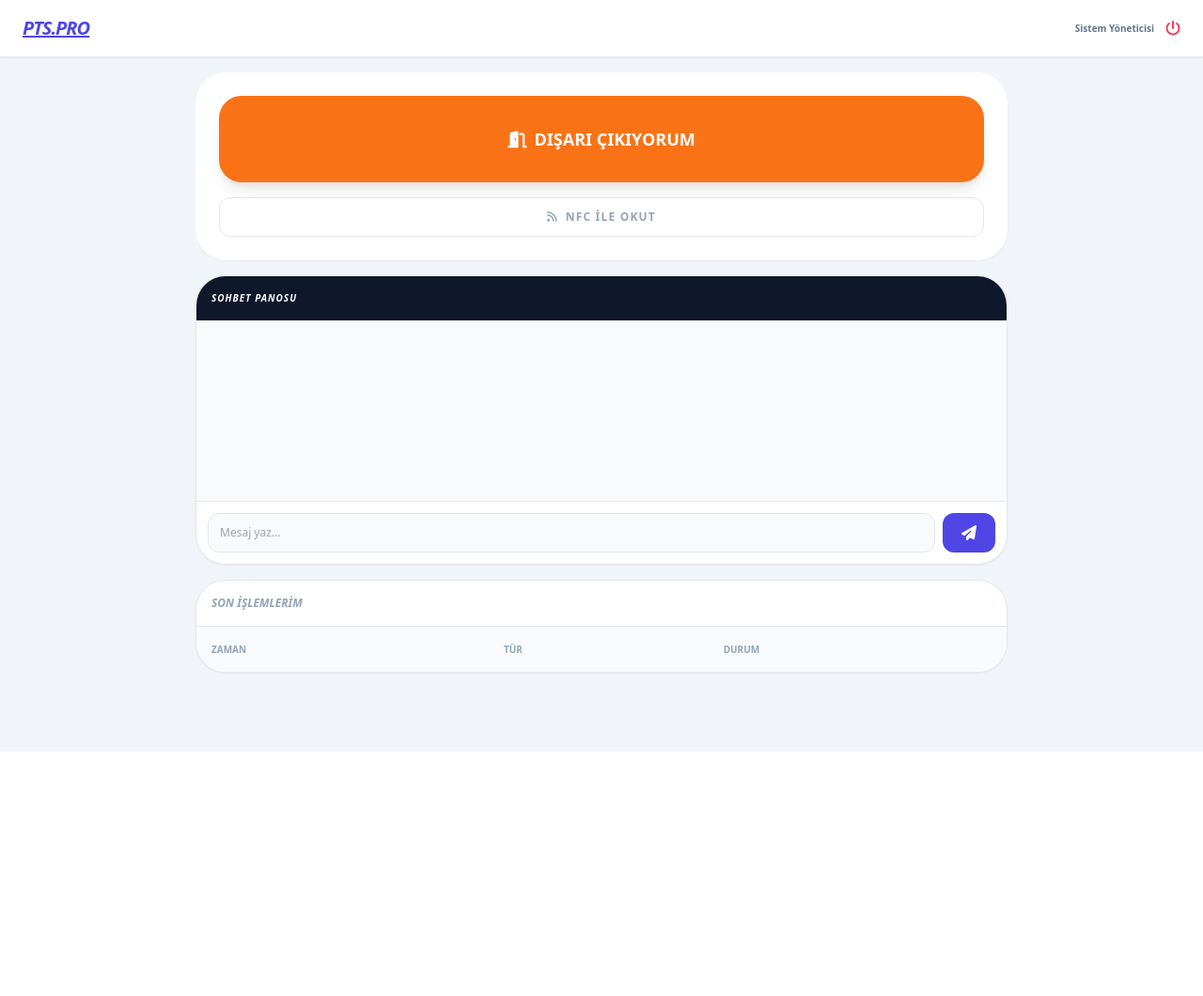
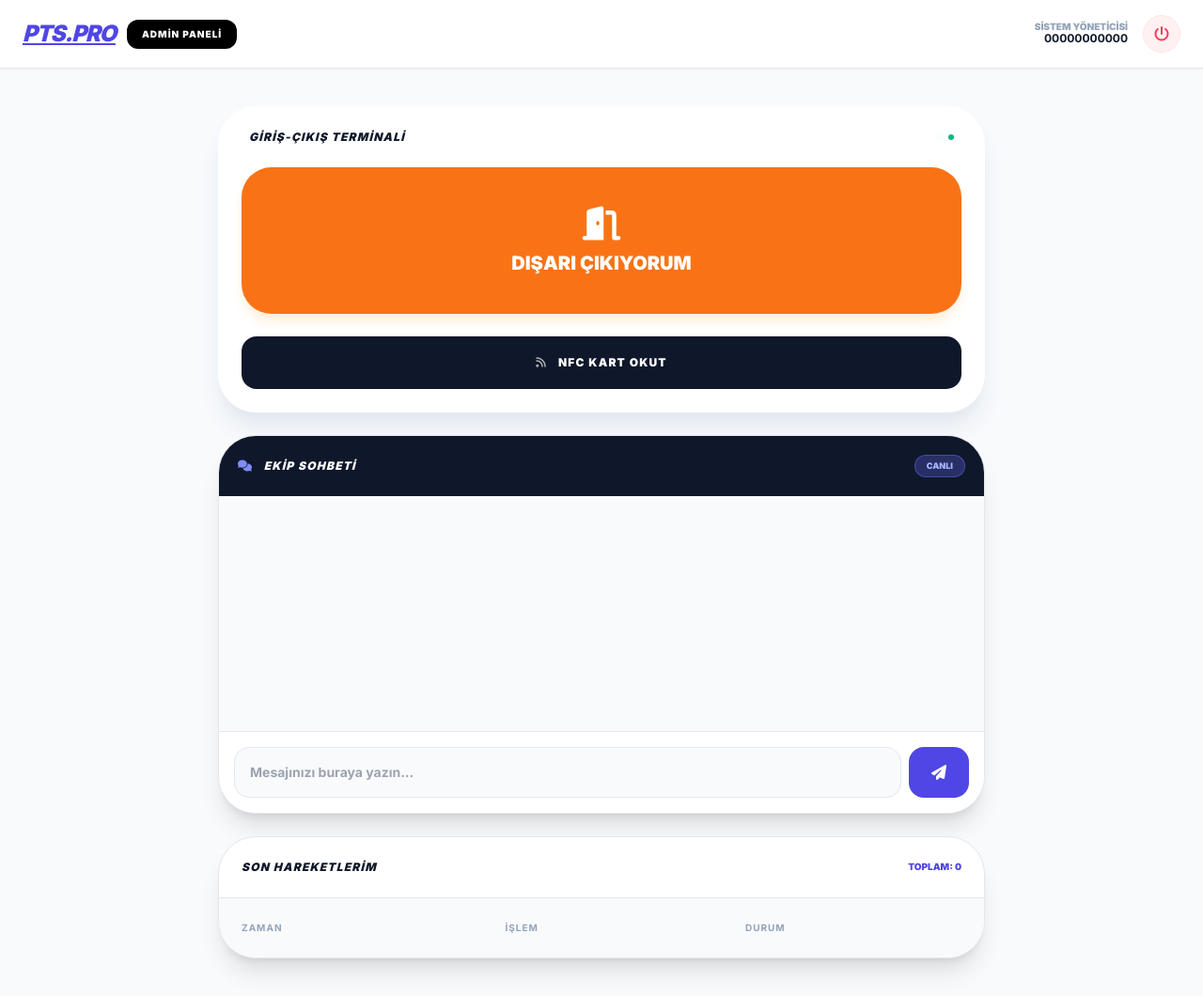
Before and after one commit to sametyalcin231/PTS_Sistemi, a Flask app: page / in a window 1280 px wide. Shown: the whole page at 94% size. Before the commit the page ends 800 px from the top, so only its background shows below. Run offline with Flask 3, Linux system fonts and the light colour scheme; a user stored in the database is signed in; lists and menus that the app fills with data are empty; some libraries are stand-ins or nearby versions.

Commit message:
Update index.html

```diff
--- a/templates/index.html
+++ b/templates/index.html
@@ -2,110 +2,202 @@
 <html lang="tr">
 <head>
     <meta charset="UTF-8">
-    <meta name="viewport" content="width=device-width, initial-scale=1.0, maximum-scale=1.0">
+    <meta name="viewport" content="width=device-width, initial-scale=1.0, maximum-scale=1.0, user-scalable=no">
+    <title>PTS PRO | Personel Takip Sistemi</title>
     <script src="https://cdn.tailwindcss.com"></script>
     <link rel="stylesheet" href="https://cdnjs.cloudflare.com/ajax/libs/font-awesome/6.4.0/css/all.min.css">
+    <style>
+        @import url('https://fonts.googleapis.com/css2?family=Inter:wght@400;700;900&display=swap');
+        body { font-family: 'Inter', sans-serif; -webkit-tap-highlight-color: transparent; }
+        .glass { background: rgba(255, 255, 255, 0.95); backdrop-filter: blur(10px); }
+        .chat-scroll { height: 250px; overflow-y: auto; scroll-behavior: smooth; }
+    </style>
 </head>
-<body class="bg-slate-100 min-h-screen">
+<body class="bg-slate-50 min-h-screen">
+
     {% if login_page %}
-    <div class="min-h-screen flex flex-col items-center justify-center bg-indigo-900 p-6">
-        <div class="bg-white p-8 rounded-[2rem] w-full max-w-md shadow-2xl">
-            <h1 class="text-3xl font-black text-center mb-6 text-indigo-600 tracking-tighter italic">PTS PRO</h1>
+    <div class="min-h-screen flex items-center justify-center bg-indigo-950 px-6">
+        <div class="bg-white p-8 rounded-[2.5rem] w-full max-w-sm shadow-2xl relative overflow-hidden">
+            <div class="text-center mb-6">
+                <h1 class="text-4xl font-black text-indigo-600 tracking-tighter italic">PTS PRO</h1>
+                <p class="text-slate-400 text-[10px] font-black uppercase tracking-widest mt-1">Personel Yönetim Portalı</p>
+            </div>
 
             {% with msgs = get_flashed_messages(with_categories=true) %}
-                {% if msgs %}{% for c, m in msgs %}<div class="p-4 mb-4 rounded-xl text-xs font-bold {% if c == 'success' %}bg-green-100 text-green-700{% else %}bg-red-100 text-red-700{% endif %}">{{ m }}</div>{% endfor %}{% endif %}
+                {% if msgs %}{% for c, m in msgs %}
+                <div class="p-4 mb-4 rounded-2xl text-xs font-bold {% if c == 'success' %}bg-emerald-100 text-emerald-700{% else %}bg-rose-100 text-rose-700{% endif %}">
+                    <i class="fa-solid fa-circle-info mr-1"></i> {{ m }}
+                </div>
+                {% endfor %}{% endif %}
             {% endwith %}
 
-            <form action="{% if auth_mode == 'login' %}/login{% else %}/register{% endif %}" method="POST" class="space-y-4">
+            <form action="{% if auth_mode == 'login' %}/login{% else %}/register{% endif %}" method="POST" class="space-y-3">
                 {% if auth_mode == 'register' %}
-                <input type="text" name="full_name" placeholder="Ad Soyad" required class="w-full p-4 border rounded-2xl bg-slate-50 outline-none focus:ring-2 focus:ring-indigo-500">
-                <input type="text" name="tc_no" placeholder="TC No" maxlength="11" required class="w-full p-4 border rounded-2xl bg-slate-50 outline-none focus:ring-2 focus:ring-indigo-500">
-                <input type="text" name="recovery_key" placeholder="Kurtarma Anahtarı (Şifre Sıfırlama İçin)" required class="w-full p-4 border rounded-2xl bg-slate-50 outline-none focus:ring-2 focus:ring-indigo-500">
+                <input type="text" name="full_name" placeholder="Ad Soyad" required class="w-full p-4 border rounded-2xl bg-slate-50 font-bold text-sm outline-none focus:ring-2 focus:ring-indigo-500">
+                <input type="text" name="tc_no" placeholder="TC Kimlik No" maxlength="11" required class="w-full p-4 border rounded-2xl bg-slate-50 font-bold text-sm outline-none focus:ring-2 focus:ring-indigo-500">
+                <input type="email" name="email" placeholder="E-Posta Adresi" required class="w-full p-4 border rounded-2xl bg-slate-50 font-bold text-sm outline-none focus:ring-2 focus:ring-indigo-500">
                 {% endif %}
-                <input type="text" name="username" placeholder="Kullanıcı" required class="w-full p-4 border rounded-2xl bg-slate-50 outline-none focus:ring-2 focus:ring-indigo-500">
-                <input type="password" name="password" placeholder="Şifre" required class="w-full p-4 border rounded-2xl bg-slate-50 outline-none focus:ring-2 focus:ring-indigo-500">
-                <button class="w-full bg-indigo-600 text-white py-5 rounded-2xl font-black uppercase">{% if auth_mode == 'login' %}GİRİŞ YAP{% else %}KAYDOL{% endif %}</button>
+                <input type="text" name="username" placeholder="Kullanıcı Adı" required class="w-full p-4 border rounded-2xl bg-slate-50 font-bold text-sm outline-none focus:ring-2 focus:ring-indigo-500">
+                <input type="password" name="password" placeholder="Şifre" required class="w-full p-4 border rounded-2xl bg-slate-50 font-bold text-sm outline-none focus:ring-2 focus:ring-indigo-500">
+
+                <button class="w-full bg-indigo-600 text-white py-5 rounded-2xl font-black uppercase shadow-xl shadow-indigo-200 active:scale-95 transition-all">
+                    {% if auth_mode == 'login' %}SİSTEME GİRİŞ{% else %}KAYDI TAMAMLA{% endif %}
+                </button>
             </form>
 
-            <div class="mt-4 flex justify-between text-[10px] font-bold text-indigo-500">
-                <a href="{% if auth_mode == 'login' %}/register{% else %}/login{% endif %}">{% if auth_mode == 'login' %}Yeni Kayıt{% else %}Geri Dön{% endif %}</a>
-                <button onclick="document.getElementById('reset-modal').classList.toggle('hidden')">Şifremi Unuttum?</button>
+            <div class="mt-6 flex justify-between items-center text-[10px] font-black uppercase text-slate-400">
+                <a href="{% if auth_mode == 'login' %}/register{% else %}/login{% endif %}" class="hover:text-indigo-600 transition-colors">
+                    {% if auth_mode == 'login' %}Yeni Kayıt{% else %}Giriş Yap{% endif %}
+                </a>
+                <button onclick="document.getElementById('mail-modal').classList.remove('hidden')" class="hover:text-indigo-600 transition-colors">Şifremi Unuttum?</button>
             </div>
         </div>
 
-        <div id="reset-modal" class="hidden fixed inset-0 bg-black/50 flex items-center justify-center p-6">
-            <div class="bg-white p-6 rounded-3xl w-full max-w-sm">
-                <h3 class="font-black mb-4">Şifre Sıfırla</h3>
-                <form action="/reset_password" method="POST" class="space-y-3">
-                    <input type="text" name="username" placeholder="Kullanıcı Adınız" required class="w-full p-3 border rounded-xl bg-slate-50">
-                    <input type="text" name="recovery_key" placeholder="Kurtarma Anahtarınız" required class="w-full p-3 border rounded-xl bg-slate-50">
-                    <input type="password" name="new_password" placeholder="Yeni Şifre" required class="w-full p-3 border rounded-xl bg-slate-50">
-                    <button class="w-full bg-black text-white py-3 rounded-xl font-bold">GÜNCELLE</button>
-                    <button type="button" onclick="document.getElementById('reset-modal').classList.add('hidden')" class="w-full text-xs font-bold text-slate-400 mt-2">KAPAT</button>
+        <div id="mail-modal" class="hidden fixed inset-0 bg-indigo-950/80 backdrop-blur-sm z-50 flex items-center justify-center p-6">
+            <div class="bg-white p-8 rounded-[2rem] w-full max-w-sm">
+                <h3 class="text-xl font-black mb-2 italic">Şifre Kurtarma</h3>
+                <p class="text-xs text-slate-400 font-bold mb-6 italic">Sistemde kayıtlı e-posta adresinizi yazın, şifrenizi anında gönderelim.</p>
+                <form action="/forgot_password" method="POST" class="space-y-4">
+                    <input type="email" name="email" placeholder="E-posta Adresiniz" required class="w-full p-4 border rounded-2xl bg-slate-50 outline-none">
+                    <button class="w-full bg-indigo-600 text-white py-4 rounded-2xl font-black shadow-lg">ŞİFREMİ GÖNDER</button>
+                    <button type="button" onclick="document.getElementById('mail-modal').classList.add('hidden')" class="w-full text-xs font-black text-slate-400 uppercase tracking-widest mt-2">Vazgeç</button>
                 </form>
             </div>
         </div>
     </div>
 
     {% else %}
-    <nav class="bg-white p-4 border-b flex justify-between items-center px-6 sticky top-0 z-50 shadow-sm">
-        <span class="font-black italic text-indigo-600 text-xl tracking-tighter underline">PTS.PRO</span>
+    <nav class="glass sticky top-0 z-40 border-b p-4 px-6 flex justify-between items-center shadow-sm">
         <div class="flex items-center gap-3">
-            <span class="text-[10px] font-black text-slate-500">{{ current_user.full_name }}</span>
-            <a href="/logout" class="text-rose-500"><i class="fa-solid fa-power-off"></i></a>
+            <span class="font-black text-2xl tracking-tighter text-indigo-600 italic underline">PTS.PRO</span>
+            {% if current_user.role == 'admin' %}
+            <a href="/admin_panel" class="bg-black text-white px-4 py-2 rounded-xl text-[10px] font-black tracking-widest hover:scale-105 transition-transform">ADMİN PANELİ</a>
+            {% endif %}
+        </div>
+        <div class="flex items-center gap-4">
+            <div class="text-right hidden sm:block">
+                <p class="text-[10px] font-black text-slate-400 uppercase leading-none">{{ current_user.full_name }}</p>
+                <p class="text-xs font-bold text-slate-900">{{ current_user.tc_no }}</p>
+            </div>
+            <a href="/logout" class="w-10 h-10 bg-rose-50 text-rose-500 rounded-full flex items-center justify-center border border-rose-100 hover:bg-rose-500 hover:text-white transition-all">
+                <i class="fa-solid fa-power-off"></i>
+            </a>
         </div>
     </nav>
 
-    <div class="p-4 space-y-4 max-w-4xl mx-auto">
-        <div class="bg-white p-6 rounded-[2rem] shadow-sm border border-white text-center">
+    <main class="max-w-4xl mx-auto p-4 sm:p-10 space-y-6">
+
+        <div class="bg-white p-6 rounded-[2.5rem] shadow-xl shadow-slate-200 border border-white text-center">
+            <div class="flex justify-between items-center mb-6 px-2">
+                <h2 class="font-black text-slate-900 italic uppercase text-xs tracking-widest">Giriş-Çıkış Terminali</h2>
+                <div class="flex gap-1">
+                    <span class="w-1.5 h-1.5 bg-emerald-500 rounded-full animate-ping"></span>
+                    <span class="w-1.5 h-1.5 bg-emerald-500 rounded-full"></span>
+                </div>
+            </div>
+
             {% if not active_status %}
-            <a href="/terminal/out" class="block w-full bg-orange-500 text-white py-8 rounded-3xl font-black shadow-lg text-lg"><i class="fa-solid fa-door-open mr-2"></i>DIŞARI ÇIKIYORUM</a>
+            <a href="/terminal/out" class="flex flex-col items-center justify-center w-full bg-orange-500 text-white py-10 rounded-[2rem] font-black shadow-lg shadow-orange-100 active:scale-95 transition-all">
+                <i class="fa-solid fa-door-open text-4xl mb-2"></i>
+                <span class="text-xl">DIŞARI ÇIKIYORUM</span>
+            </a>
             {% else %}
-            <div class="bg-indigo-50 p-4 rounded-2xl mb-4 border border-indigo-100">
-                <p class="text-[10px] font-black text-indigo-400">DIŞARIDASINIZ</p>
-                <p class="text-3xl font-black text-indigo-700">{{ out_duration }}</p>
+            <div class="bg-indigo-50 p-6 rounded-[2rem] mb-4 border-2 border-dashed border-indigo-100">
+                <p class="text-[10px] font-black text-indigo-400 uppercase tracking-widest mb-1 italic">Dışarıda Geçen Süre</p>
+                <p class="text-5xl font-black text-indigo-700 tracking-tighter">{{ out_duration }}</p>
             </div>
-            <a href="/terminal/in" class="block w-full bg-emerald-500 text-white py-8 rounded-3xl font-black shadow-lg text-lg"><i class="fa-solid fa-house-user mr-2"></i>GİRİŞ YAP / GELDİM</a>
+            <a href="/terminal/in" class="flex flex-col items-center justify-center w-full bg-emerald-500 text-white py-10 rounded-[2rem] font-black shadow-lg shadow-emerald-100 active:scale-95 transition-all">
+                <i class="fa-solid fa-house-user text-4xl mb-2"></i>
+                <span class="text-xl text-center leading-none">MESAİYE DÖNDÜM /<br>GİRİŞ YAPTIM</span>
+            </a>
             {% endif %}
-            <button onclick="alert('NFC Okunuyor... Lütfen kartınızı dokundurun.')" class="mt-4 w-full text-xs font-black text-slate-400 border py-3 rounded-xl uppercase tracking-widest"><i class="fa-solid fa-rss mr-2"></i>NFC İLE OKUT</button>
+
+            <button id="nfcButton" class="mt-6 w-full flex items-center justify-center gap-3 bg-slate-900 text-white py-5 rounded-2xl font-black text-xs tracking-widest active:bg-indigo-600 transition-colors">
+                <i class="fa-solid fa-rss animate-pulse"></i> NFC KART OKUT
+            </button>
         </div>
 
-        <div class="bg-white rounded-[2rem] shadow-sm border overflow-hidden">
-            <div class="p-4 bg-slate-900 text-white text-[10px] font-black uppercase tracking-widest italic">Sohbet Panosu</div>
-            <div class="h-48 overflow-y-auto p-4 space-y-3 bg-slate-50">
+        <div class="bg-white rounded-[2.5rem] shadow-xl border overflow-hidden">
+            <div class="p-5 bg-slate-900 text-white flex justify-between items-center">
+                <span class="font-black text-xs tracking-widest italic uppercase"><i class="fa-solid fa-comments mr-2 text-indigo-400"></i> Ekip Sohbeti</span>
+                <span class="text-[9px] bg-indigo-500/30 px-3 py-1 rounded-full text-indigo-300 font-black border border-indigo-500/50">CANLI</span>
+            </div>
+            <div id="chatBox" class="chat-scroll p-6 space-y-4 bg-slate-50">
                 {% for m in messages %}
-                <div class="text-sm {% if m.sender == current_user.username %}text-right{% endif %}">
-                    <span class="inline-block p-3 rounded-2xl {% if m.sender == current_user.username %}bg-indigo-600 text-white{% else %}bg-white shadow-sm border text-slate-700{% endif %}">
-                        <p class="text-[8px] font-black uppercase opacity-60">{{ m.sender }}</p>
-                        <p class="font-bold">{{ m.content }}</p>
-                    </span>
+                <div class="flex flex-col {% if m.sender == current_user.username %}items-end{% endif %}">
+                    <span class="text-[9px] font-black text-slate-400 uppercase mb-1 px-2">{{ m.sender }}</span>
+                    <div class="inline-block max-w-[85%] {% if m.sender == current_user.username %}bg-indigo-600 text-white rounded-l-2xl rounded-tr-2xl{% else %}bg-white text-slate-700 rounded-r-2xl rounded-tl-2xl shadow-sm border border-slate-100{% endif %} p-4 text-sm font-bold leading-tight">
+                        {{ m.content }}
+                    </div>
                 </div>
                 {% endfor %}
             </div>
-            <form action="/send_msg" method="POST" class="p-3 border-t flex gap-2">
-                <input type="text" name="content" placeholder="Mesaj yaz..." class="flex-1 p-3 text-xs bg-slate-50 rounded-xl outline-none border focus:ring-1 focus:ring-indigo-500">
-                <button class="bg-indigo-600 text-white px-5 rounded-xl"><i class="fa-solid fa-paper-plane"></i></button>
+            <form action="/send_msg" method="POST" class="p-4 border-t bg-white flex gap-2">
+                <input type="text" name="content" autocomplete="off" placeholder="Mesajınızı buraya yazın..." class="flex-1 p-4 border rounded-2xl text-sm font-bold outline-none bg-slate-50 focus:ring-2 focus:ring-indigo-500">
+                <button class="bg-indigo-600 text-white px-6 rounded-2xl active:scale-95 transition-all">
+                    <i class="fa-solid fa-paper-plane"></i>
+                </button>
             </form>
         </div>
 
-        <div class="bg-white rounded-[2rem] shadow-sm border overflow-hidden">
-            <div class="p-4 border-b font-black text-xs text-slate-400 uppercase italic">Son İşlemlerim</div>
+        <div class="bg-white rounded-[2.5rem] shadow-xl border overflow-hidden">
+            <div class="p-6 border-b flex justify-between items-center">
+                <h3 class="font-black text-slate-900 text-xs tracking-widest uppercase italic">Son Hareketlerim</h3>
+                <span class="text-[10px] font-black text-indigo-600 uppercase">Toplam: {{ logs|length }}</span>
+            </div>
             <div class="overflow-x-auto">
-                <table class="w-full text-xs text-left">
-                    <thead class="bg-slate-50 text-[10px] text-slate-400 uppercase font-black"><th class="p-4">Zaman</th><th class="p-4">Tür</th><th class="p-4">Durum</th></thead>
-                    <tbody>
+                <table class="w-full text-left">
+                    <thead class="bg-slate-50 text-[10px] text-slate-400 uppercase font-black tracking-widest">
+                        <tr><th class="p-6">Zaman</th><th class="p-6">İşlem</th><th class="p-6">Durum</th></tr>
+                    </thead>
+                    <tbody class="text-xs font-bold divide-y divide-slate-50">
                         {% for log in logs %}
-                        <tr class="border-b">
-                            <td class="p-4 text-slate-400">{{ log.created_at.strftime('%H:%M') }}</td>
-                            <td class="p-4 font-black italic text-indigo-600">{{ log.type }}</td>
-                            <td class="p-4 font-bold text-slate-600">{{ log.status }}</td>
+                        <tr class="hover:bg-slate-50/50 transition-colors">
+                            <td class="p-6 text-slate-400 font-black italic">{{ log.created_at.strftime('%H:%M') }}</td>
+                            <td class="p-6 text-indigo-700 font-black italic uppercase">{{ log.type }}</td>
+                            <td class="p-6">
+                                <span class="px-3 py-1 rounded-full text-[9px] font-black uppercase {% if log.status == 'Aktif' %}bg-orange-100 text-orange-600 border border-orange-200{% else %}bg-emerald-100 text-emerald-600 border border-emerald-200{% endif %}">
+                                    {{ log.status }}
+                                </span>
+                            </td>
                         </tr>
                         {% endfor %}
                     </tbody>
                 </table>
             </div>
         </div>
-    </div>
+    </main>
     {% endif %}
+
+    <script>
+        // NFC TARAMA SİSTEMİ (Web NFC API)
+        const nfcBtn = document.getElementById('nfcButton');
+        if(nfcBtn) {
+            nfcBtn.addEventListener('click', async () => {
+                if ('NDEFReader' in window) {
+                    try {
+                        const ndef = new NDEFReader();
+                        await ndef.scan();
+                        alert("NFC Okuyucu Hazır! Lütfen kartınızı cihazın arkasına dokundurun.");
+
+                        ndef.onreading = event => {
+                            const serialNumber = event.serialNumber;
+                            alert("Kart Tanındı: " + serialNumber);
+                            // Kart okununca otomatik çıkış işlemi için yönlendir
+                            window.location.href = "/terminal/out";
+                        };
+                    } catch (error) {
+                        alert("NFC Başlatılamadı: " + error + " (NFC'nin açık olduğundan emin olun)");
+                    }
+                } else {
+                    alert("Bu tarayıcı veya cihaz NFC desteklemiyor. (Gereksinim: Android + Chrome)");
+                }
+            });
+        }
+
+        // Sohbeti En Alta Kaydır
+        const chatBox = document.getElementById('chatBox');
+        if(chatBox) chatBox.scrollTop = chatBox.scrollHeight;
+    </script>
 </body>
 </html>
```
